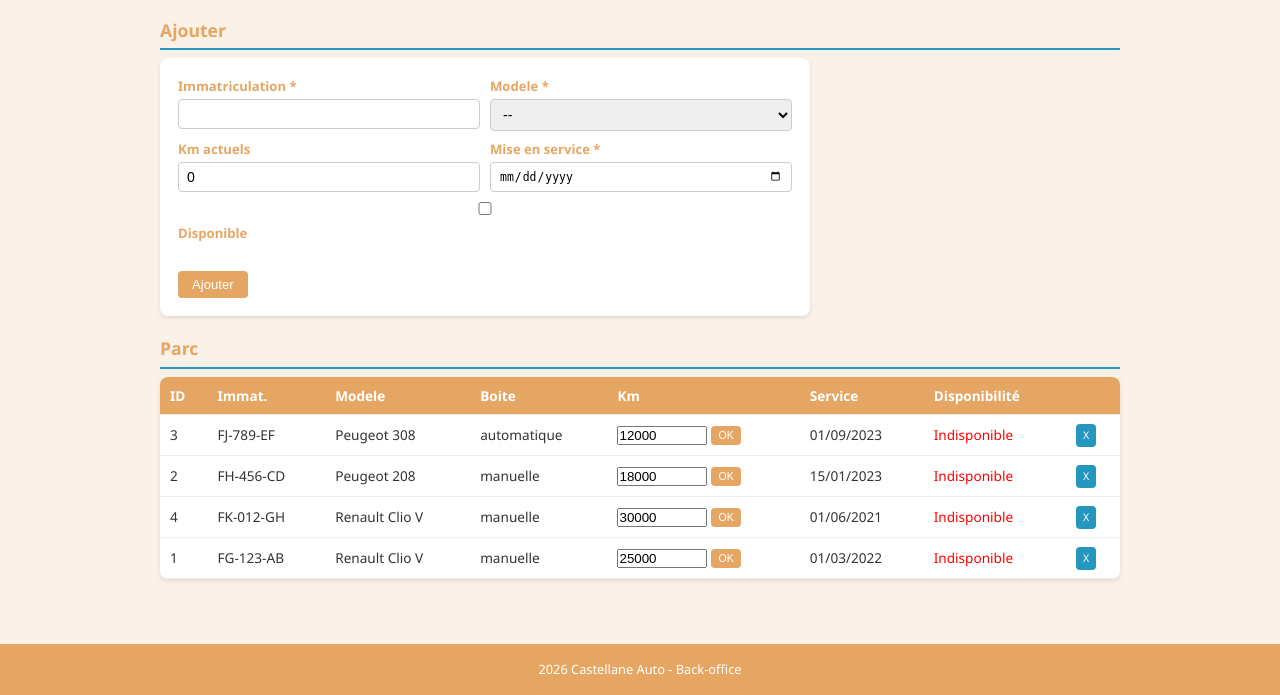
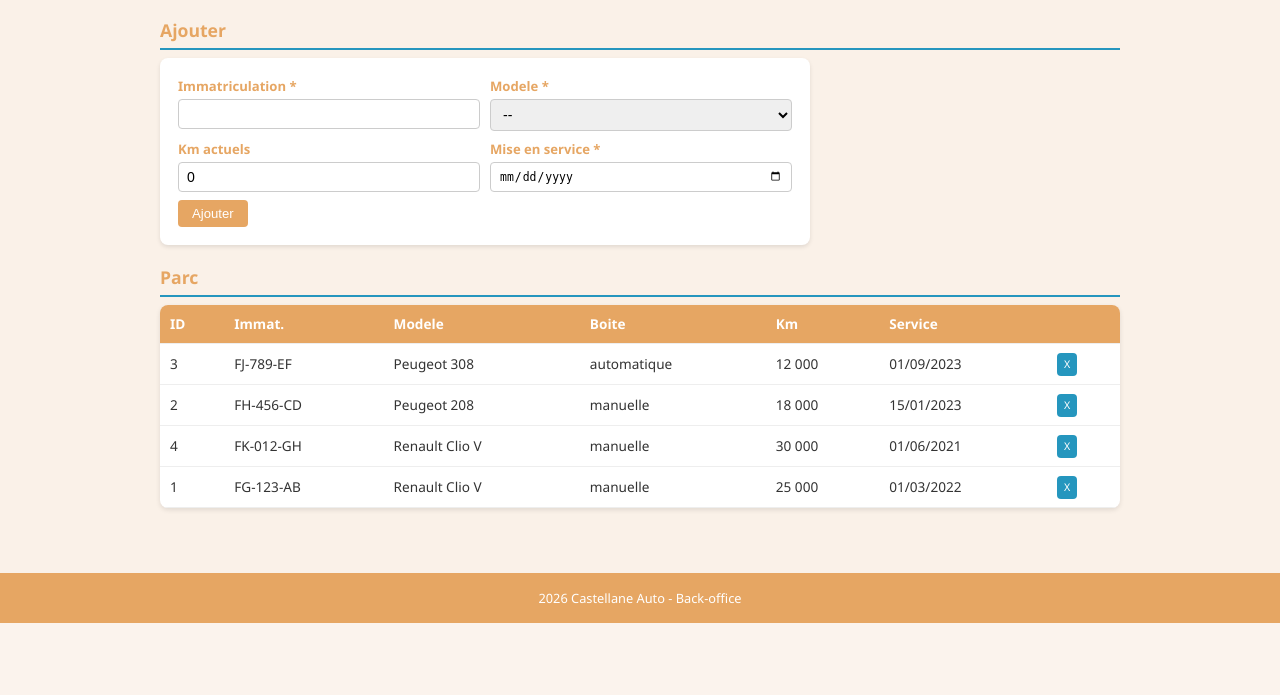
Before and after one commit to AlixVG/autoecole-school-project, a PHP site: page /admin/voitures.php in a window 1280 px wide. Shown: the part 244-939 px from the top of the page. After the commit the page ends 867 px from the top, so only its background shows below. Run offline with PHP 8.4, Linux system fonts and the light colour scheme; a user stored in the database is signed in; data comes from the database, SQL or seed files in the repository; data that the repository does not hold is empty.

Commit message:
voitures.php restauré à version soumise

```diff
--- a/admin/voitures.php
+++ b/admin/voitures.php
@@ -11,30 +11,12 @@ if (isset($_GET['sup'])) {
 }
 
 if ($_SERVER['REQUEST_METHOD'] === 'POST') {
-    if ($_POST['action'] === 'ajout') {
-        try {
-            $pdo->prepare("INSERT INTO VOITURE (immatriculation, km_actuels, date_mise_service, id_modele, disponible) VALUES (?,?,?,?,?)")
-                ->execute([$_POST['immatriculation'], $_POST['km_actuels'], $_POST['date_mise_service'], $_POST['id_modele'], (isset($_POST['disponible']) ? 1 : 0)]);
-            $msg = "Voiture ajoutee.";
-        } catch (Exception $e) {
-            $err = "Immatriculation deja existante.";
-        }
-    } else if ($_POST['action'] === 'maj_km') {
-        try {
-            $stmt = $pdo->prepare("SELECT km_actuels FROM VOITURE WHERE id_voiture=?");
-            $stmt->execute([$_POST['id_voiture']]);
-            $km_actuel = $stmt->fetchColumn();
-
-            if ($_POST['km_actuels'] < $km_actuel) {
-                $err = "Le kilométrage ne peut pas diminuer.";
-            } else {
-                $pdo->prepare("UPDATE VOITURE SET km_actuels = ? WHERE id_voiture = ?")
-                ->execute([$_POST['km_actuels'], $_POST['id_voiture']]);
-                $msg = "Kilométrage mis à jour";
-            }
-        } catch (Exception $e) {
-            $err = "Erreur lors de la mise a jour";
-        }
+    try {
+        $pdo->prepare("INSERT INTO VOITURE (immatriculation, km_actuels, date_mise_service, id_modele) VALUES (?,?,?,?)")
+            ->execute([$_POST['immatriculation'], $_POST['km_actuels'], $_POST['date_mise_service'], $_POST['id_modele']]);
+        $msg = "Voiture ajoutee.";
+    } catch (Exception $e) {
+        $err = "Immatriculation deja existante.";
     }
 }
 
@@ -46,7 +28,6 @@ $modeles = $pdo->query("SELECT * FROM MODELE_VOITURE ORDER BY marque, nom_modele
 
 <h3>Ajouter</h3>
 <div class="fb"><form method="POST">
-    <input type="hidden" name="action" value="ajout">
     <div class="fr">
         <div><label>Immatriculation *</label><input name="immatriculation" required></div>
         <div><label>Modele *</label>
@@ -59,28 +40,19 @@ $modeles = $pdo->query("SELECT * FROM MODELE_VOITURE ORDER BY marque, nom_modele
         <div><label>Km actuels</label><input type="number" name="km_actuels" value="0"></div>
         <div><label>Mise en service *</label><input type="date" name="date_mise_service" required></div>
     </div>
-    <div><label><input type="checkbox" name="disponible" value="1">Disponible</label></div><br>
     <button class="btn bp">Ajouter</button>
 </form></div>
 
 <h3>Parc</h3>
 <table>
-<thead><tr><th>ID</th><th>Immat.</th><th>Modele</th><th>Boite</th><th>Km</th><th>Service</th><th>Disponibilité</th><th></th></tr></thead>
+<thead><tr><th>ID</th><th>Immat.</th><th>Modele</th><th>Boite</th><th>Km</th><th>Service</th><th></th></tr></thead>
 <tbody>
 <?php foreach ($pdo->query("SELECT v.*, mv.marque, mv.nom_modele, mv.boite_vitesse FROM VOITURE v JOIN MODELE_VOITURE mv ON v.id_modele=mv.id_modele ORDER BY mv.marque")->fetchAll() as $v): ?>
 <tr>
     <td><?= $v['id_voiture'] ?></td><td><?= $v['immatriculation'] ?></td>
     <td><?= $v['marque'].' '.$v['nom_modele'] ?></td><td><?= $v['boite_vitesse'] ?></td>
-    <td>
-        <form method="POST" style="display:flex; gap:4px">
-            <input type="hidden" name="action" value="maj_km">
-            <input type="hidden" name="id_voiture" value="<?= $v['id_voiture'] ?>">
-            <input type="number" name="km_actuels" value="<?= $v['km_actuels'] ?>" style="width:90px;">
-            <button class="btn bp bsm">OK</button>
-        </form>
-    </td>
+    <td><?= number_format($v['km_actuels'],0,',',' ') ?></td>
     <td><?= date('d/m/Y', strtotime($v['date_mise_service'])) ?></td>
-    <td><?= $v['disponible'] ? '<span class="text-success">Disponible</span>' : '<span class="text-danger">Indisponible</span>' ?></td>
     <td><a href="?sup=<?= $v['id_voiture'] ?>" class="btn bd bsm" onclick="return confirm('Supprimer ?')">X</a></td>
 </tr>
 <?php endforeach; ?>
```
